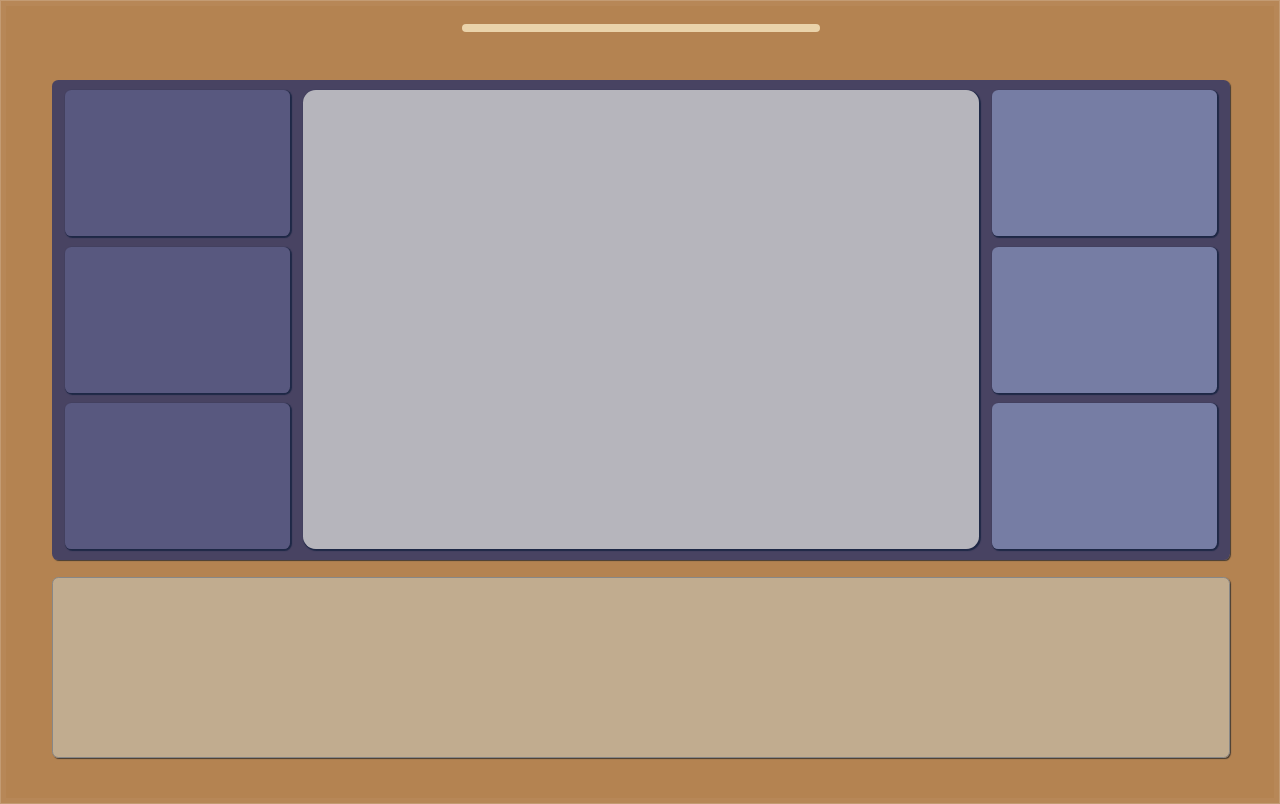
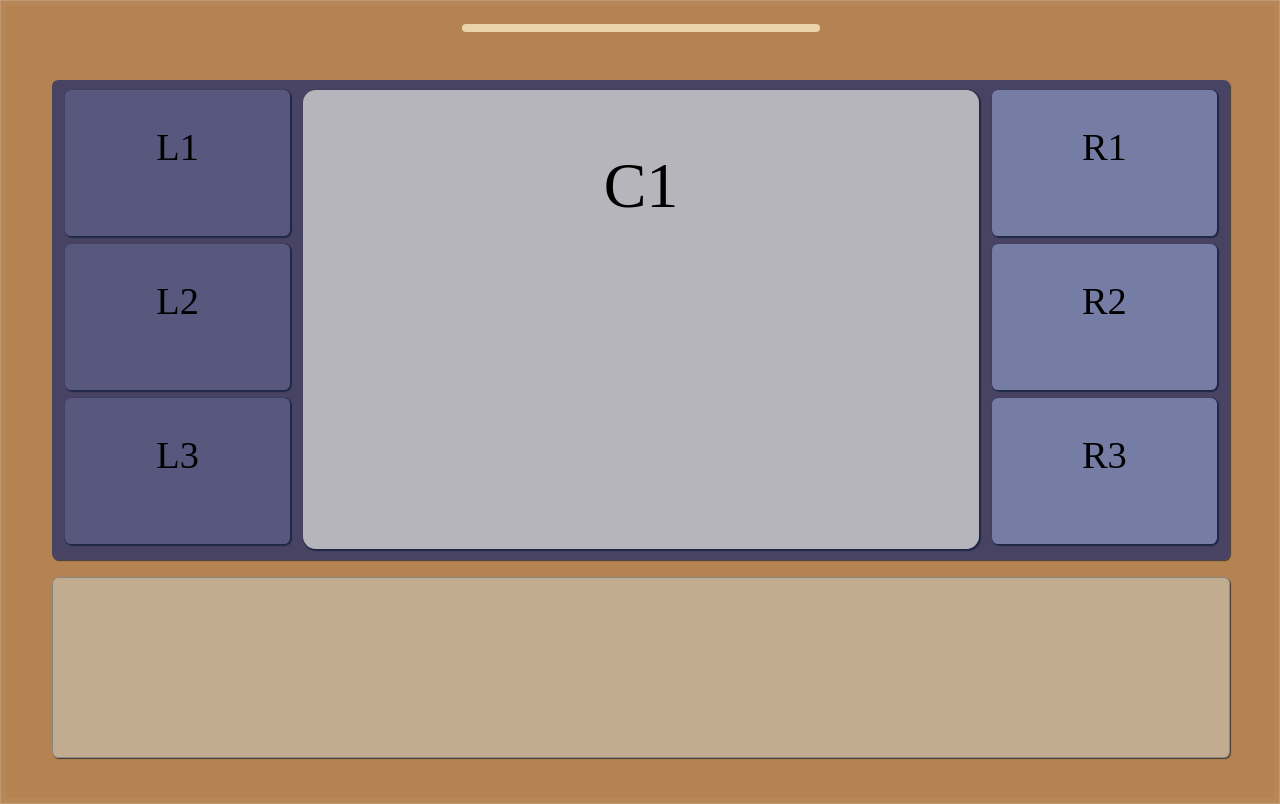
Before and after one commit to hintsnet/hintsnet_ui, a plain HTML site: page index.html in a window 1280 px wide. Drawn offline with nearby package versions, Linux system fonts and the light colour scheme.

Commit message:
1 在 HTML 中，为初始添加的卡片增加 L1 C1 R1 等标题 2 在 HTML 中，引入 jQuery 类库 3 在 CSS 中，设置卡片标题字体为按屏幕比例缩放，行高 300% 4 在 CSS 中，把所有左侧卡片样式统一为 left_link_card 5 在 CSS 中，把所有中部卡片样式统一为 focus_card 6 在 CSS 中，把所有右侧卡片样式统一为 right_link_card

```diff
--- a/index.html
+++ b/index.html
@@ -13,22 +13,23 @@
 			<div class="global_view"></div>
 			<div class="focus_tracking_area">
 				<div class="left_link_cards_container">
-					<div class="left_link_card_1"></div>
-					<div class="left_link_card_2"></div>
-					<div class="left_link_card_3"></div>
+					<div class="left_link_card">L1</div>
+					<div class="left_link_card">L2</div>
+					<div class="left_link_card">L3</div>
 				</div>
 				<div class="focus_cards_container">
-					<div class="focus_card_1"></div>
+					<div class="focus_card">C1</div>
 				</div>
 				<div class="right_link_cards_container">
-					<div class="right_link_card_1"></div>
-					<div class="right_link_card_2"></div>
-					<div class="right_link_card_3"></div>
+					<div class="right_link_card">R1</div>
+					<div class="right_link_card">R2</div>
+					<div class="right_link_card">R3</div>
 				</div>
 			</div>
 			<div class="ref_cards_container"></div>
 		</div>
 		<!-- 脚本引用 -->
+		<script src="https://cdn.staticfile.org/jquery/3.3.1/jquery.min.js"></script>
 		<script src="scripts/index.js"></script>
 	</body>
 </html>
--- a/styles/index.css
+++ b/styles/index.css
@@ -9,6 +9,7 @@ div {
 	-moz-box-sizing:border-box;
 	box-sizing:border-box;
 	display:block;
+	font-size:3vw;
 }
 
 html,body {
@@ -56,17 +57,15 @@ html,body {
 	width:17.6vw;
 }
 
-.left_link_card_1,.left_link_card_2,.left_link_card_3 {
+.left_link_card {
 	background-color:rgb(90,90,130);
 	background-color:rgba(90,90,130,0.9);
 	border-radius:0.5vw;
 	box-shadow:1px 1px 1px 1px rgb(30,40,70);
 	height:18.22vh;
+	margin:0 0 1vh 0;
+	text-align:center;
 	width:17.6vw;
-}
-
-.left_link_card_2,.left_link_card_3 {
-	margin:1.33vh 0 0 0;
 }
 
 .focus_cards_container {
@@ -79,11 +78,12 @@ html,body {
 	width:52.8vw;
 }
 
-.focus_card_1 {
+.focus_card {
 	background-color:rgb(210,210,210);
 	background-color:rgba(210,210,210,0.8);
 	border-radius:1vw;
 	box-shadow:1px 1px 1px 1px rgb(30,40,70);
+	font-size:5vw;
 	height:57.33vh;
 	margin:0 0 0 0;
 	text-align:center;
@@ -99,17 +99,19 @@ html,body {
 	width:17.6vw;
 }
 
-.right_link_card_1,.right_link_card_2,.right_link_card_3 {
+.right_link_card {
 	background-color:rgb(130,140,180);
 	background-color:rgba(130,140,180,0.8);
 	border-radius:0.5vw;
 	box-shadow:1px 1px 1px 1px rgb(30,40,70);
 	height:18.22vh;
+	margin:0 0 1vh 0;
+	text-align:center;
 	width:17.6vw;
 }
 
-.right_link_card_2,.right_link_card_3 {
-	margin:1.33vh 0 0 0;
+.left_link_card,.focus_card,.right_link_card {
+	line-height:300%;
 }
 
 .ref_cards_container {
```
